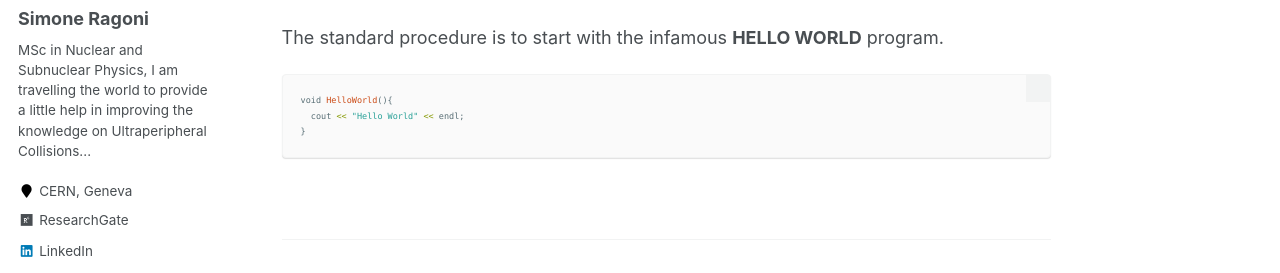
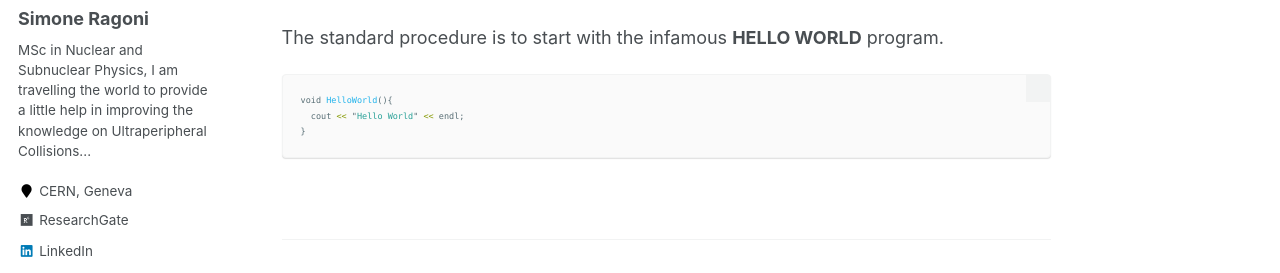
Before and after one commit to mdarabiamin/siragoni.github.io, a Jekyll site: the page built from _CppComedy/portfolio-true1.md, in a window 1280 px wide and 944 px high. Shown: the part 295-568 px from the top of the window. Built offline with Jekyll 4.4.1, drawn with Linux system fonts in a browser that asks for light colours.

Commit message:
Update portfolio-true1.md

````diff
--- a/_CppComedy/portfolio-true1.md
+++ b/_CppComedy/portfolio-true1.md
@@ -15,7 +15,7 @@ The joy of seeing your piece od code actually running... Is overwhelming.
 
 The standard procedure is to start with the infamous **HELLO WORLD** program.
 
-```ruby
+```python
 void HelloWorld(){
   cout << "Hello World" << endl;
 }
````
